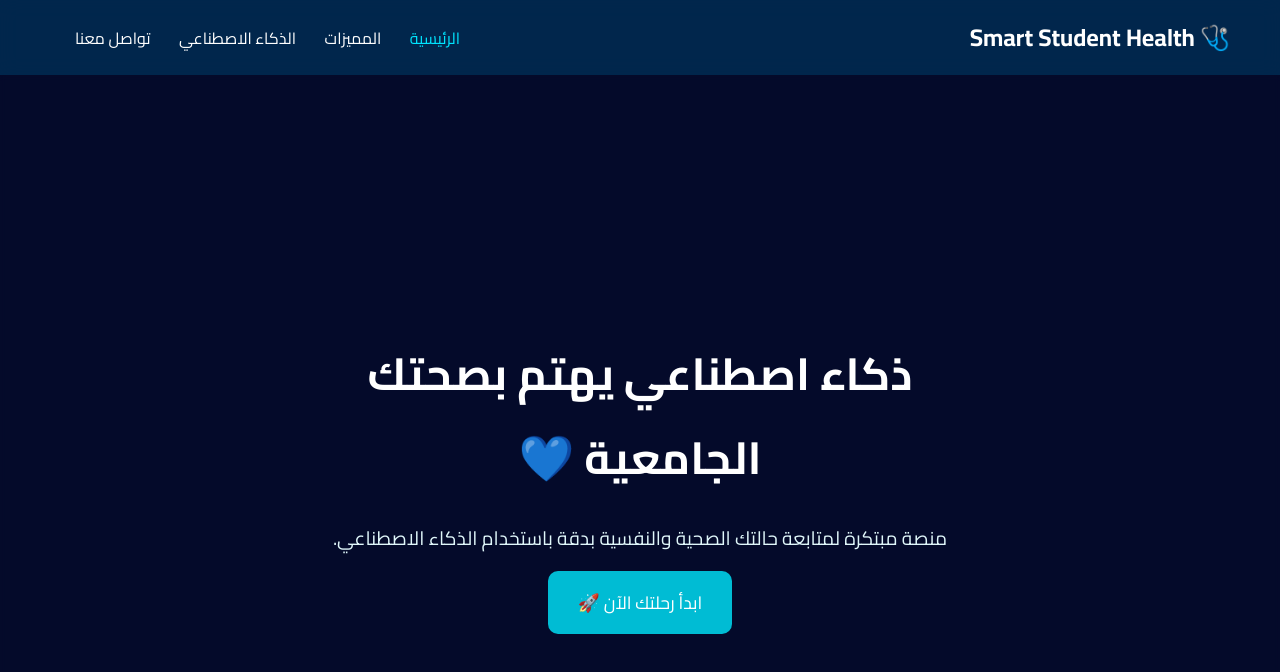
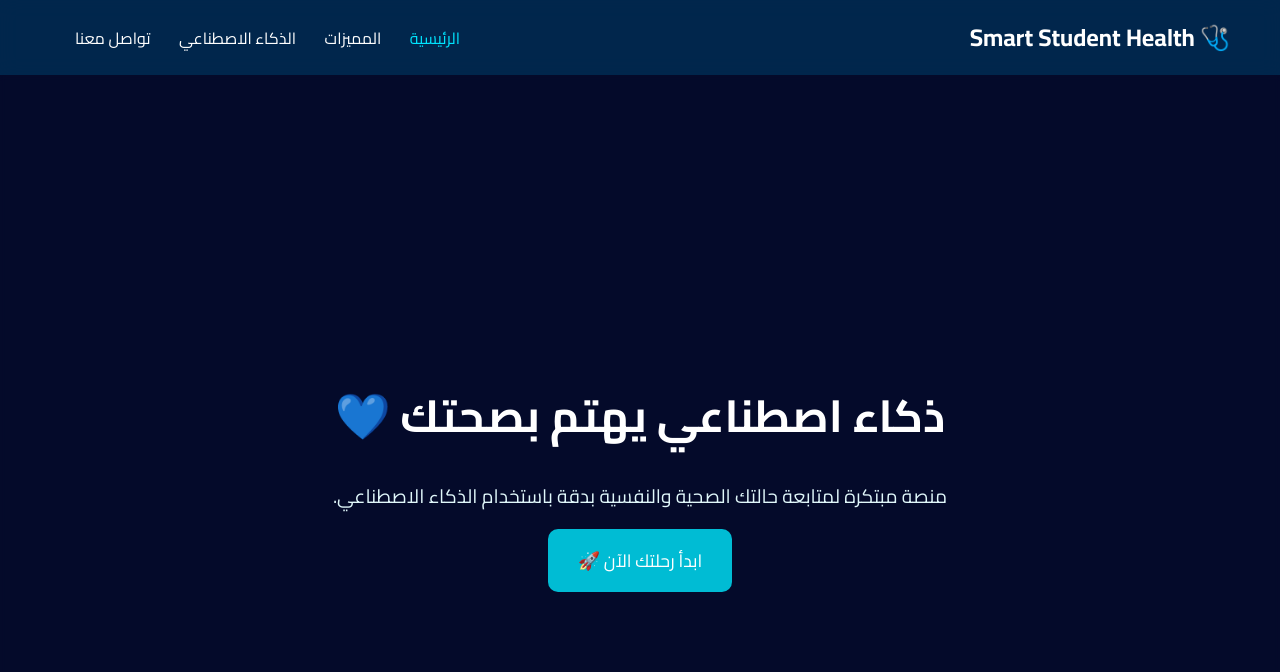
Before and after one commit to Saifaldeen66/smart--student--health, a plain HTML site: page index.html in a window 1280 px wide. Drawn offline with Linux system fonts and the light colour scheme.

Commit message:
Add files via upload

```diff
--- a/index.html
+++ b/index.html
@@ -22,7 +22,7 @@
   <section class="hero">
     <div class="overlay"></div>
     <div class="hero-content">
-      <h1>ذكاء اصطناعي يهتم بصحتك الجامعية 💙</h1>
+      <h1>ذكاء اصطناعي يهتم بصحتك  💙</h1>
       <p>منصة مبتكرة لمتابعة حالتك الصحية والنفسية بدقة باستخدام الذكاء الاصطناعي.</p>
       <a href="features.html" class="btn">ابدأ رحلتك الآن 🚀</a>
     </div>
```
